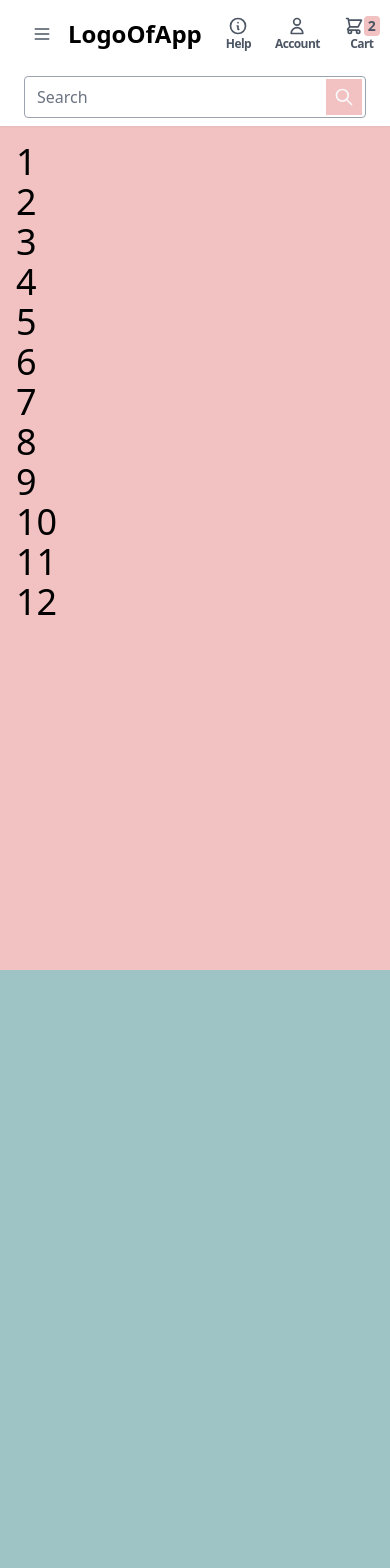
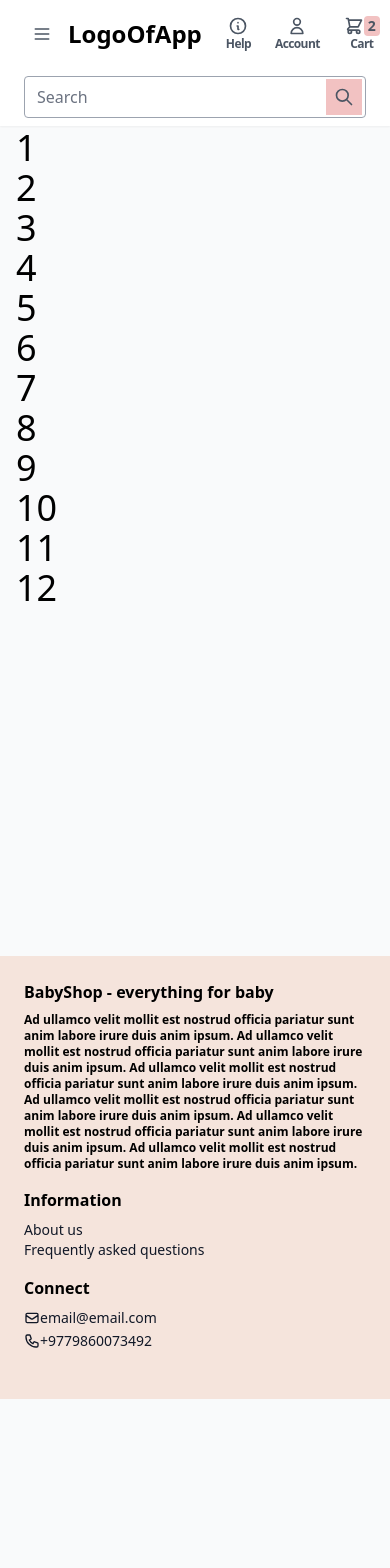
Before and after one commit to joshisijan/baby-shop-frontend, a React (Create React App) app: page / in a window 390 px wide. Shown: the top 1568 px of the page. After the commit the page ends 1399 px from the top, so only its background shows below. Built offline with nearby package versions, Linux system fonts and the light colour scheme.

Commit message:
header and footer frame done

```diff
--- /dev/null
+++ b/src/Components/NormalLink/NormalLink.js
@@ -0,0 +1,14 @@
+import React from 'react'
+
+const NormalLink = ({children, className, ...rest}) => {
+    return (
+        <button
+            {...rest}
+            className={`text-gray-900 hover:text-black hover:underline transition focus:outline-none focus:ring focus:ring-primary-varient focus:underline ${className}`}
+        >
+        { children }
+        </button>
+    )
+}
+
+export default NormalLink
--- a/src/Containers/HomePage/HomePage.js
+++ b/src/Containers/HomePage/HomePage.js
@@ -4,7 +4,7 @@ import MainLayout from '../MainLayout/MainLayout'
 const HomePage = () => {
     return (
         <MainLayout>
-            <div className="p-4 bg-primary min-h-screen">
+            <div className="p-4 min-h-screen">
                 <h1 className="text-4xl">1</h1>
                 <h1 className="text-4xl">2</h1>
                 <h1 className="text-4xl">3</h1>
@@ -18,9 +18,6 @@ const HomePage = () => {
                 <h1 className="text-4xl">11</h1>
                 <h1 className="text-4xl">12</h1>
             </div>
-            <div className="min-h-screen bg-secondary">
-
-            </div>
         </MainLayout>
     )
 }
--- a/src/Containers/MainLayout/Footer/Footer.js
+++ b/src/Containers/MainLayout/Footer/Footer.js
@@ -1,9 +1,61 @@
 import React from 'react'
+import NormalLink from '../../../Components/NormalLink/NormalLink'
+
+import {
+    MailIcon,
+    PhoneIcon,
+} from '@heroicons/react/outline'
 
 const Footer = () => {
     return (
-        <div className="bg-white border-t">
-
+        <div className="bg-primary-varient p-6 pb-12 grid justify-items-center">
+            <div className="max-w-6xl grid gap-4 lg:grid-cols-2">
+                <div className="space-y-2">
+                    <h1 className="font-bold">BabyShop - everything for baby</h1>
+                    <p className="text-xs font-semibold">
+                        Ad ullamco velit mollit est nostrud officia pariatur sunt anim labore irure duis anim ipsum.
+                        Ad ullamco velit mollit est nostrud officia pariatur sunt anim labore irure duis anim ipsum.
+                        Ad ullamco velit mollit est nostrud officia pariatur sunt anim labore irure duis anim ipsum.
+                        Ad ullamco velit mollit est nostrud officia pariatur sunt anim labore irure duis anim ipsum.
+                        Ad ullamco velit mollit est nostrud officia pariatur sunt anim labore irure duis anim ipsum.
+                        Ad ullamco velit mollit est nostrud officia pariatur sunt anim labore irure duis anim ipsum.
+                    </p>
+                </div>
+                <div className="grid sm:grid-cols-2 gap-4">
+                    <div className="space-y-2">
+                        <h1 className="font-bold">Information</h1>
+                        <ul className="text-sm">
+                            <li>
+                                <NormalLink>
+                                    About us
+                                </NormalLink>
+                            </li>
+                            <li>
+                                <NormalLink>
+                                    Frequently asked questions
+                                </NormalLink>
+                            </li>
+                        </ul>
+                    </div>
+                    <div className="space-y-2">
+                        <h1 className="font-bold">Connect</h1>
+                        <ul className="text-sm">
+                            <li>
+                                <NormalLink>
+                                    <a href="mailto:email@email.com" className="flex items-center">
+                                        <MailIcon className="w-4 h-4" /> email@email.com
+                                    </a>
+                                </NormalLink>
+                            </li>
+                            <li>
+                                <NormalLink className="flex items-center">
+                                    <PhoneIcon className="w-4 h-4" />+9779860073492
+                                </NormalLink>
+                            </li>
+                        </ul>
+                    </div>
+                </div>
+            </div>
         </div>
     )
 }
--- a/src/Containers/MainLayout/MainLayout.js
+++ b/src/Containers/MainLayout/MainLayout.js
@@ -6,7 +6,7 @@ const MainLayout = (props) => {
     return (
         <div>
             <Navbar />
-            <div>
+            <div className="pt-28">
                 {props.children}
             </div>
             <Footer />
--- a/src/Containers/MainLayout/Navbar/Navbar.js
+++ b/src/Containers/MainLayout/Navbar/Navbar.js
@@ -10,7 +10,6 @@ import {
 import MenuLink from '../Navbar/MenuLink/MenuLink'
 import IconButton from './IconButton/IconButton';
 
-import FadeTransition from '../../../Components/Transition/FadeTransition'
 
 const categoriesList = [
     'Clothings',
@@ -18,28 +17,21 @@ const categoriesList = [
     'Accessories',
     'Strollers',
 ]
-
-const scrollStateValue = {
-    up: 'up',
-    down: 'down',
-    top: 'top',
-}
-
 const Navbar = () => {
 
-    const [scrollState, setScrollState] = useState(scrollStateValue.top);
+    const [navbarShown, setNavbarShown] = useState(true);
     const [menuShown, setMenuShown] = useState(false);
 
     useEffect(() => {
         let oldScrollY = 0;
         const handleScroll = () => {
-            if (window.scrollY > 0) {
+            if (window.scrollY !== 0) {
                 const tempScrollY = window.scrollY;
-                if (tempScrollY > oldScrollY) setScrollState(scrollStateValue.down);
-                else setScrollState(scrollStateValue.up);
+                if (tempScrollY > oldScrollY) setNavbarShown(false);
+                else setNavbarShown(true);
                 oldScrollY = window.scrollY;
             } else {
-                setScrollState(scrollStateValue.top);
+                setNavbarShown(true);
             }
         }
         window.addEventListener("scroll", handleScroll);
@@ -59,7 +51,7 @@ const Navbar = () => {
         }
     }, [menuShown]);
     return (
-        <div className={`bg-white shadow-sm transition duration-500 transform fixed ${scrollState === scrollStateValue.top ? 'relative translate-y-0' : scrollState === scrollStateValue.up ? 'translate-y-0' : '-translate-y-full'} inset-x-0 top-0 flex flex-col items-center`}>
+        <div className={`bg-white shadow-sm transition transform fixed ${navbarShown ? 'translate-y-0' : '-translate-y-full'} inset-x-0 top-0 flex flex-col items-center`}>
             <div className="px-6 py-2 space-x-2 flex items-center w-full max-w-6xl">
                 <IconButton className="md:hidden" onClick={() => setMenuShown(true)}>
                     <MenuIcon className="w-5 h-5" />
@@ -85,7 +77,7 @@ const Navbar = () => {
             {/* search bar for smaller devices */}
             <div className="relative py-2 px-6 w-full md:hidden">
                 <input className="w-full pr-12" type="text" placeholder="Search" />
-                <button className="bg-primary text-gray-50 p-2 absolute right-7 top-1/2 transform -translate-y-1/2 hover:bg-primary-light focus:outline-none focus:ring focus:ring-primary-varient">
+                <button className="bg-primary text-gray-600 p-2 absolute right-7 top-1/2 transform -translate-y-1/2 hover:bg-primary-light focus:outline-none focus:ring focus:ring-primary-varient">
                     <SearchIcon className="w-5 h-5" />
                 </button>
             </div>
```
